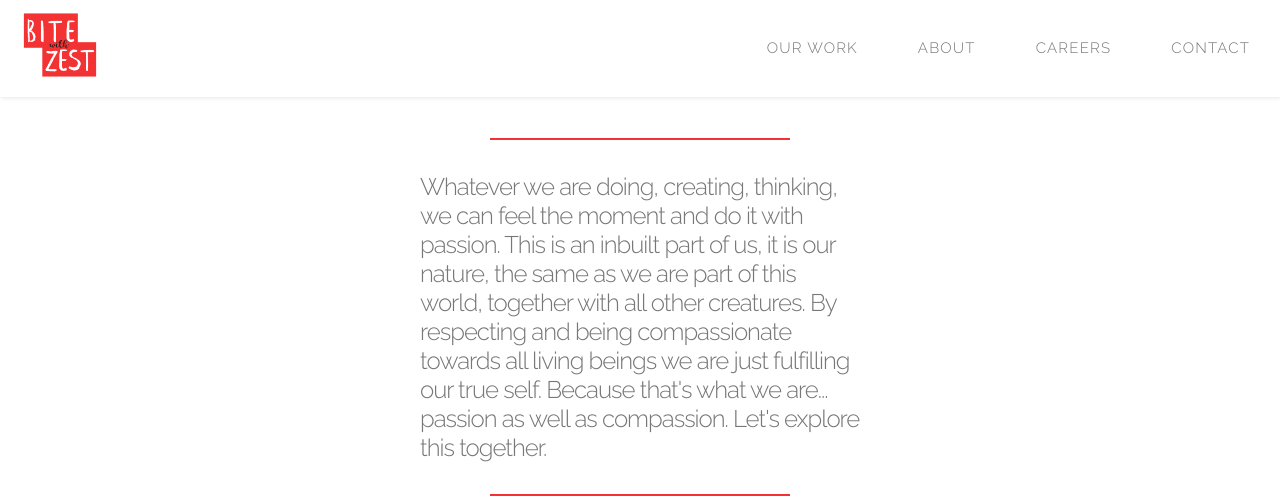
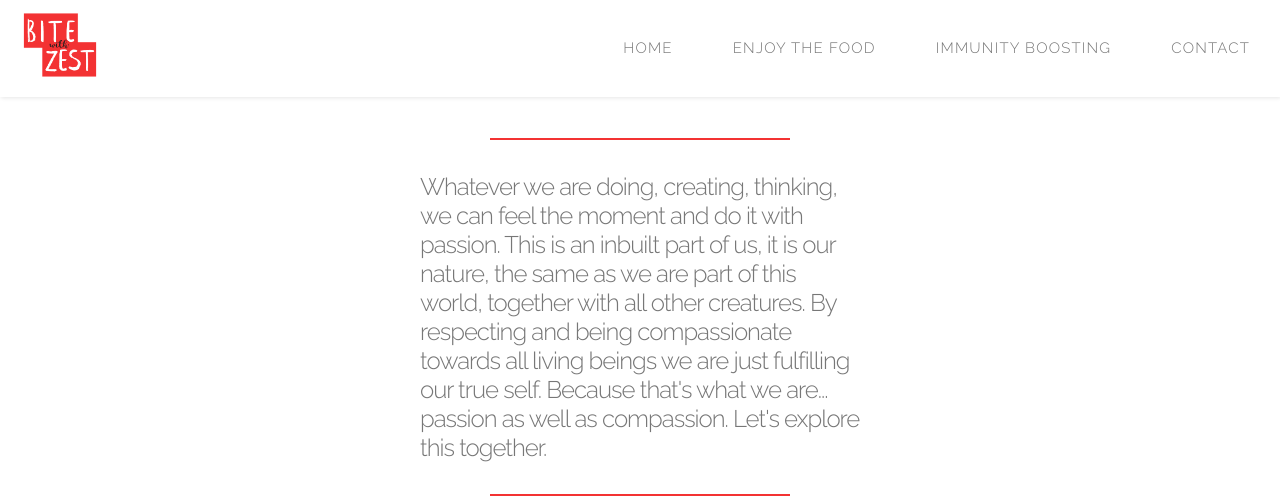
Before and after one commit to prezime/bitewithzest, a Django app: page / in a window 1280 px wide. Shown: the top 503 px of the page. Run offline with Django 3.2, Linux system fonts and the light colour scheme; data comes from the database, SQL or seed files in the repository.

Commit message:
layout ch2

```diff
--- a/blog/templates/base.html
+++ b/blog/templates/base.html
@@ -22,9 +22,9 @@
         <input class="menu-btn" type="checkbox" id="menu-btn" />
         <label class="menu-icon" for="menu-btn"><span class="navicon"></span></label>
         <ul class="menu">
-          <li><a href="#work">Our Work</a></li>
-          <li><a href="#about">About</a></li>
-          <li><a href="#careers">Careers</a></li>
+          <li><a href="/">Home</a></li>
+          <li><a href="#about">Enjoy the food</a></li>
+          <li><a href="#careers">Immunity boosting </a></li>
           <li><a href="#contact">Contact</a></li>
         </ul>
       </div>
```
